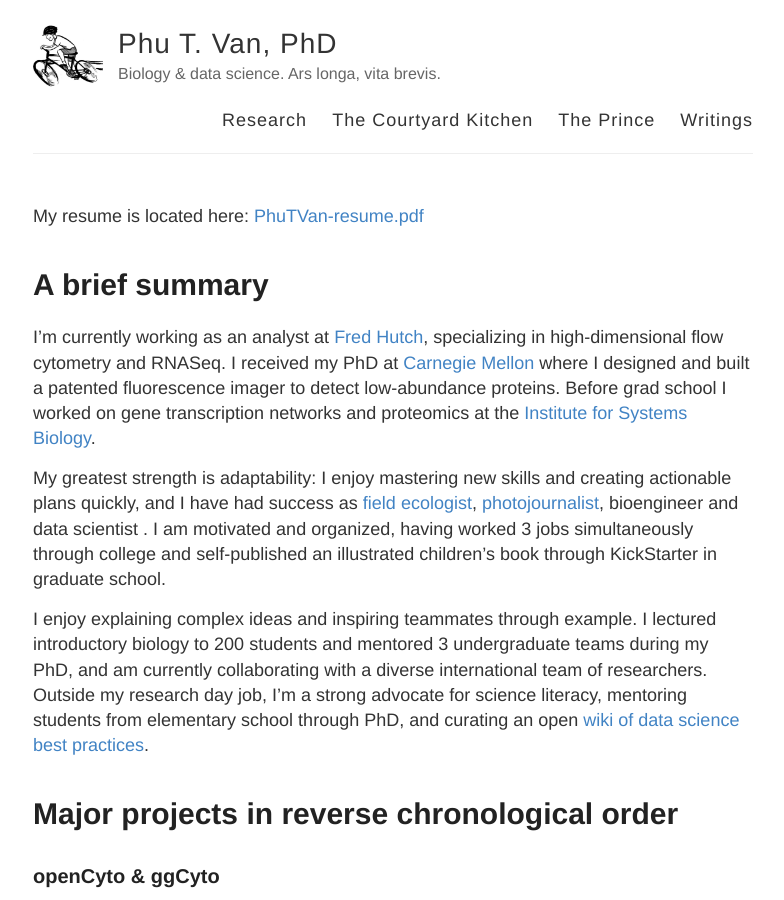
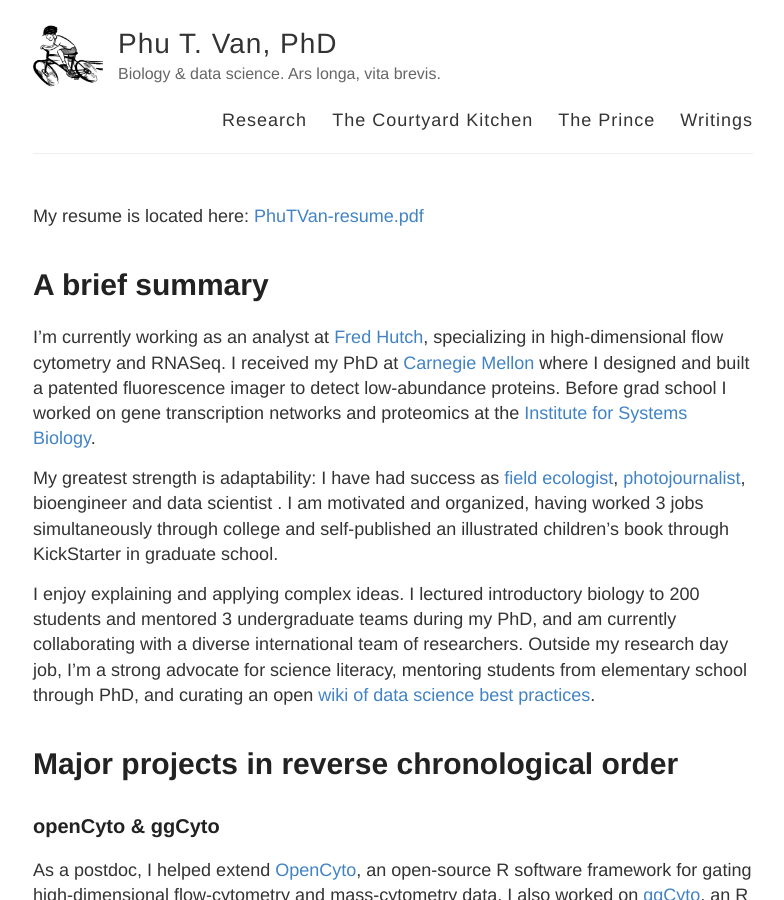
Before and after one commit to ptvan/ptvan.github.io, a Jekyll site: the page built from research.md, in a window 1280 px wide and 900 px high. Shown: the whole window, without its empty margins (247-1031 px from the left). Built offline with Jekyll 4.4.1, drawn with Linux system fonts in a browser that asks for light colours.

Commit message:
updated research.md

```diff
--- a/research.md
+++ b/research.md
@@ -10,9 +10,9 @@ My resume is located here: [PhuTVan-resume.pdf](PhuTVan-resume.pdf)
 
 I'm currently working as an analyst at [Fred Hutch](http://rglab.org), specializing in high-dimensional flow cytometry and RNASeq. I received my PhD at [Carnegie Mellon](https://cmu.edu/bio) where I designed and built a patented fluorescence imager to detect low-abundance proteins. Before grad school I worked on gene transcription networks and proteomics at the [Institute for Systems Biology](https://baliga.systemsbiology.net/).
 
-My greatest strength is adaptability: I enjoy mastering new skills and creating actionable plans quickly, and I have had success as [field ecologist](https://www.fs.usda.gov/colville), [photojournalist](https://makingtheprince.blogspot.com/2013/11/meet-author.html), bioengineer and data scientist . I am motivated and organized, having worked 3 jobs simultaneously through college and self-published an illustrated children's book through KickStarter in graduate school.
+My greatest strength is adaptability: I have had success as [field ecologist](https://www.fs.usda.gov/colville), [photojournalist](https://makingtheprince.blogspot.com/2013/11/meet-author.html), bioengineer and data scientist . I am motivated and organized, having worked 3 jobs simultaneously through college and self-published an illustrated children's book through KickStarter in graduate school.
 
-I enjoy explaining complex ideas and inspiring teammates through example. I lectured introductory biology to 200 students and mentored 3 undergraduate teams during my PhD, and am currently collaborating with a diverse international team of researchers. Outside my research day job, I'm a strong advocate for science literacy, mentoring students from elementary school through PhD, and curating an open [wiki of data science best practices](https://sciwiki.fredhutch.org).
+I enjoy explaining and applying complex ideas. I lectured introductory biology to 200 students and mentored 3 undergraduate teams during my PhD, and am currently collaborating with a diverse international team of researchers. Outside my research day job, I'm a strong advocate for science literacy, mentoring students from elementary school through PhD, and curating an open [wiki of data science best practices](https://sciwiki.fredhutch.org).
 
 # Major projects in reverse chronological order
 
```
